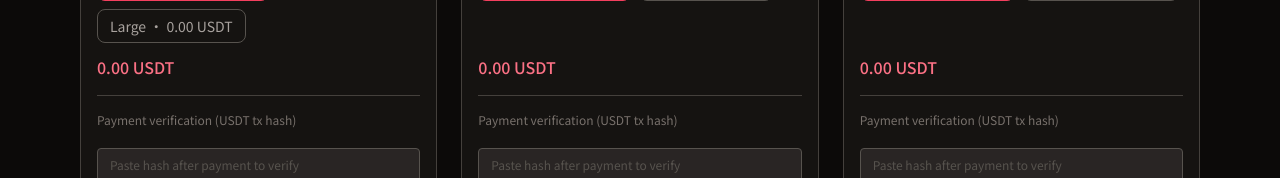
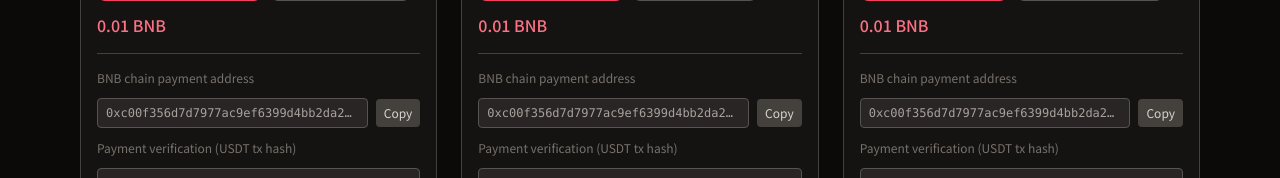
Before and after one commit to barron-paw/adulthoods, a React (Vite) app in the folder frontend/: page / in a window 1280 px wide. Shown: the part 834-1012 px from the top of the page. Built offline with nearby package versions, Linux system fonts and the light colour scheme; no server answers.

Commit message:
Add files via upload

```diff
--- a/frontend/src/components/ProductCard.tsx
+++ b/frontend/src/components/ProductCard.tsx
@@ -1,5 +1,6 @@
 import { useState } from 'react'
 import { useI18n } from '../i18n/context'
+import { BNB_PAYMENT_ADDRESS } from '../config/payment'
 import type { Product } from '../types'
 
 const API_BASE = import.meta.env.VITE_API_URL || ''
@@ -19,6 +20,14 @@
   const [phone, setPhone] = useState('')
   const [remarks, setRemarks] = useState('')
   const [verifyStatus, setVerifyStatus] = useState<'idle' | 'loading' | 'ok' | 'error'>('idle')
+  const [verifyError, setVerifyError] = useState('')
+  const [copyFeedback, setCopyFeedback] = useState(false)
+  const copyAddress = () => {
+    navigator.clipboard.writeText(BNB_PAYMENT_ADDRESS).then(() => {
+      setCopyFeedback(true)
+      setTimeout(() => setCopyFeedback(false), 2000)
+    })
+  }
 
   const selectedVariant = product.variants.find((v) => v.id === selectedVariantId) ?? product.variants[0]
   const hasImages = product.images.length > 0
@@ -30,6 +39,7 @@
     const trimmedHash = hash.trim()
     if (!trimmedHash) return
     setVerifyStatus('loading')
+    setVerifyError('')
     try {
       const res = await fetch(`${API_BASE}/api/order`, {
         method: 'POST',
@@ -46,6 +56,8 @@
       if (res.ok) {
         setVerifyStatus('ok')
       } else {
+        const data = await res.json().catch(() => ({}))
+        setVerifyError((data.error || res.statusText) as string)
         setVerifyStatus('error')
       }
     } catch {
@@ -134,6 +146,19 @@
         <p className="text-rose-400 font-medium mt-auto">{selectedVariant.price}</p>
 
         <div className="mt-4 pt-4 border-t border-stone-700 space-y-3">
+          <p className="text-stone-500 text-xs mb-1">{t.product.paymentAddressLabel}</p>
+          <div className="flex items-center gap-2 mb-2">
+            <code className="flex-1 min-w-0 px-2 py-1.5 rounded bg-stone-800 border border-stone-600 text-stone-400 text-xs truncate">
+              {BNB_PAYMENT_ADDRESS}
+            </code>
+            <button
+              type="button"
+              onClick={copyAddress}
+              className="shrink-0 px-2 py-1.5 rounded bg-stone-700 text-stone-300 text-xs hover:bg-stone-600"
+            >
+              {copyFeedback ? t.product.paymentAddressCopied : t.product.paymentAddressCopy}
+            </button>
+          </div>
           <p className="text-stone-500 text-xs mb-2">{t.product.verifyTitle}</p>
           <input
             type="text"
@@ -163,6 +188,9 @@
             rows={2}
             className="w-full px-3 py-2 rounded bg-stone-800 border border-stone-600 text-stone-400 text-xs placeholder-stone-600 resize-none"
           />
+          {verifyStatus === 'error' && verifyError && (
+            <p className="text-rose-400 text-xs">{verifyError}</p>
+          )}
           <button
             type="button"
             onClick={handleVerify}
--- /dev/null
+++ b/frontend/src/config/payment.ts
@@ -0,0 +1,2 @@
+/** BNB 链（BSC）收款地址，用户需向此地址支付 BNB 后提交交易 Hash 验证 */
+export const BNB_PAYMENT_ADDRESS = '0xc00f356d7d7977ac9ef6399d4bb2da26da139190'
--- a/frontend/src/data/products.ts
+++ b/frontend/src/data/products.ts
@@ -1,7 +1,6 @@
 import type { Product } from '../types'
 
 const API_BASE = (import.meta.env.VITE_API_URL || 'https://api.adulthood.me').replace(/\/$/, '')
-// 文件在服务器 backend/adultho/ 下时用 /adulthoodgoods/；若在 adultho/123456/ 下则改为 /adulthoodgoods/123456/
 const GOODS_BASE = `${API_BASE}/adulthoodgoods`
 
 export const placeholderProducts: Product[] = [
@@ -13,8 +12,8 @@
     videoUrl: `${GOODS_BASE}/2.MP4`,
     defaultVariantId: 'v1',
     variants: [
-      { id: 'v1', name: 'Standard', price: '0.00 USDT' },
-      { id: 'v2', name: 'Large', price: '0.00 USDT' },
+      { id: 'v1', name: 'Standard', price: '0.01 BNB' },
+      { id: 'v2', name: 'Large', price: '0.01 BNB' },
     ],
   },
   {
@@ -25,8 +24,8 @@
     videoUrl: `${GOODS_BASE}/4.MP4`,
     defaultVariantId: 'v1',
     variants: [
-      { id: 'v1', name: 'Single', price: '0.00 USDT' },
-      { id: 'v2', name: 'Set', price: '0.00 USDT' },
+      { id: 'v1', name: 'Single', price: '0.01 BNB' },
+      { id: 'v2', name: 'Set', price: '0.01 BNB' },
     ],
   },
   {
@@ -37,8 +36,8 @@
     videoUrl: `${GOODS_BASE}/6.MP4`,
     defaultVariantId: 'v1',
     variants: [
-      { id: 'v1', name: 'Style 1', price: '0.00 USDT' },
-      { id: 'v2', name: 'Style 2', price: '0.00 USDT' },
+      { id: 'v1', name: 'Style 1', price: '0.01 BNB' },
+      { id: 'v2', name: 'Style 2', price: '0.01 BNB' },
     ],
   },
 ]
--- a/frontend/src/i18n/locales/en.ts
+++ b/frontend/src/i18n/locales/en.ts
@@ -18,6 +18,9 @@
   },
   product: {
     style: 'Style',
+    paymentAddressLabel: 'BNB chain payment address',
+    paymentAddressCopy: 'Copy',
+    paymentAddressCopied: 'Copied',
     verifyTitle: 'Payment verification (USDT tx hash)',
     verifyPlaceholder: 'Paste hash after payment to verify',
     verify: 'Verify',
--- a/frontend/src/i18n/locales/es.ts
+++ b/frontend/src/i18n/locales/es.ts
@@ -20,6 +20,9 @@
   },
   product: {
     style: 'Estilo',
+    paymentAddressLabel: 'Dirección de pago BNB chain',
+    paymentAddressCopy: 'Copiar',
+    paymentAddressCopied: 'Copiado',
     verifyTitle: 'Verificación de pago (hash transacción USDT)',
     verifyPlaceholder: 'Pega el hash después del pago para verificar',
     verify: 'Verificar',
--- a/frontend/src/i18n/locales/ja.ts
+++ b/frontend/src/i18n/locales/ja.ts
@@ -20,6 +20,9 @@
   },
   product: {
     style: 'スタイル',
+    paymentAddressLabel: 'BNBチェーン入金アドレス',
+    paymentAddressCopy: 'コピー',
+    paymentAddressCopied: 'コピーしました',
     verifyTitle: '支払い確認（USDT取引ハッシュ）',
     verifyPlaceholder: '支払い後にハッシュを貼り付けて確認',
     verify: '確認',
--- a/frontend/src/i18n/locales/ko.ts
+++ b/frontend/src/i18n/locales/ko.ts
@@ -20,6 +20,9 @@
   },
   product: {
     style: '스타일',
+    paymentAddressLabel: 'BNB 체인 결제 주소',
+    paymentAddressCopy: '복사',
+    paymentAddressCopied: '복사됨',
     verifyTitle: '결제 확인 (USDT 거래 해시)',
     verifyPlaceholder: '결제 후 해시를 붙여넣어 확인',
     verify: '확인',
--- a/frontend/src/i18n/locales/types.ts
+++ b/frontend/src/i18n/locales/types.ts
@@ -19,6 +19,9 @@
   }
   product: {
     style: string
+    paymentAddressLabel: string
+    paymentAddressCopy: string
+    paymentAddressCopied: string
     verifyTitle: string
     verifyPlaceholder: string
     verify: string
--- a/frontend/src/i18n/locales/zh.ts
+++ b/frontend/src/i18n/locales/zh.ts
@@ -20,6 +20,9 @@
   },
   product: {
     style: '款式',
+    paymentAddressLabel: 'BNB 链收款地址',
+    paymentAddressCopy: '复制',
+    paymentAddressCopied: '已复制',
     verifyTitle: '支付验证（USDT 交易 Hash）',
     verifyPlaceholder: '支付后填入 Hash 验证',
     verify: '验证',
```
